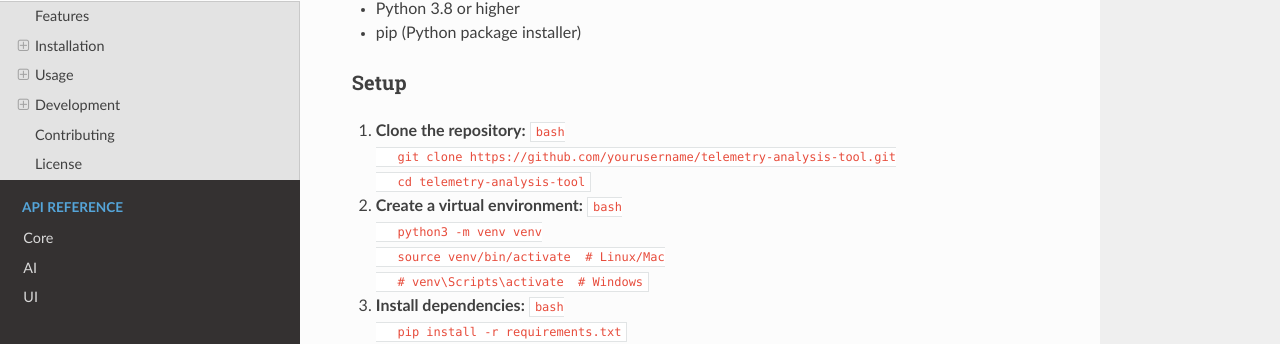
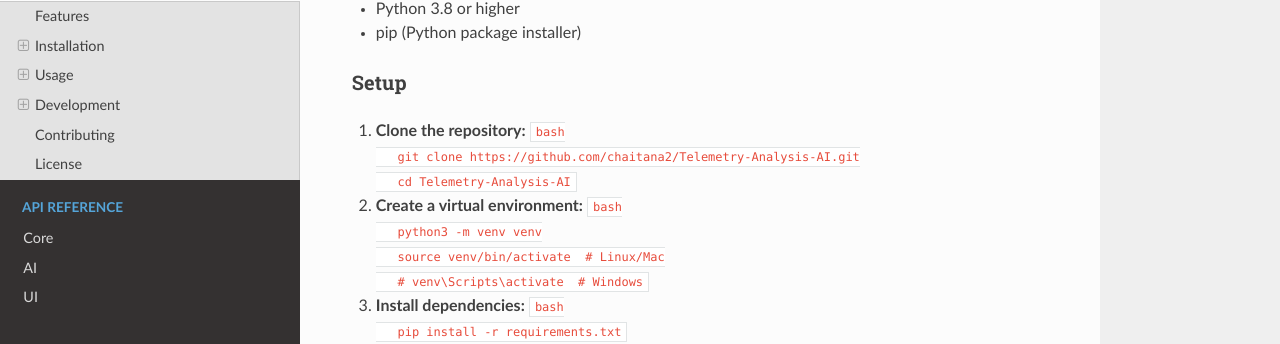
Before and after one commit to chaitana2/Telemetry-Analysis-AI, an MkDocs documentation site: the page built from docs/index.md, in a window 1280 px wide and 900 px high, scrolled down 600 px. Shown: the part 135-479 px from the top of the window. Built offline with MkDocs 1.6.1, drawn with Linux system fonts in a browser that asks for light colours; nearby versions of some CDN libraries.

Commit message:
fix: Update docs/index.md repository URL

````diff
--- a/docs/index.md
+++ b/docs/index.md
@@ -28,8 +28,8 @@ A cross-platform telemetry analysis tool for race data, optimized for Toyota's C
 
 1. **Clone the repository:**
    ```bash
-   git clone https://github.com/yourusername/telemetry-analysis-tool.git
-   cd telemetry-analysis-tool
+   git clone https://github.com/chaitana2/Telemetry-Analysis-AI.git
+   cd Telemetry-Analysis-AI
    ```
 
 2. **Create a virtual environment:**
````
